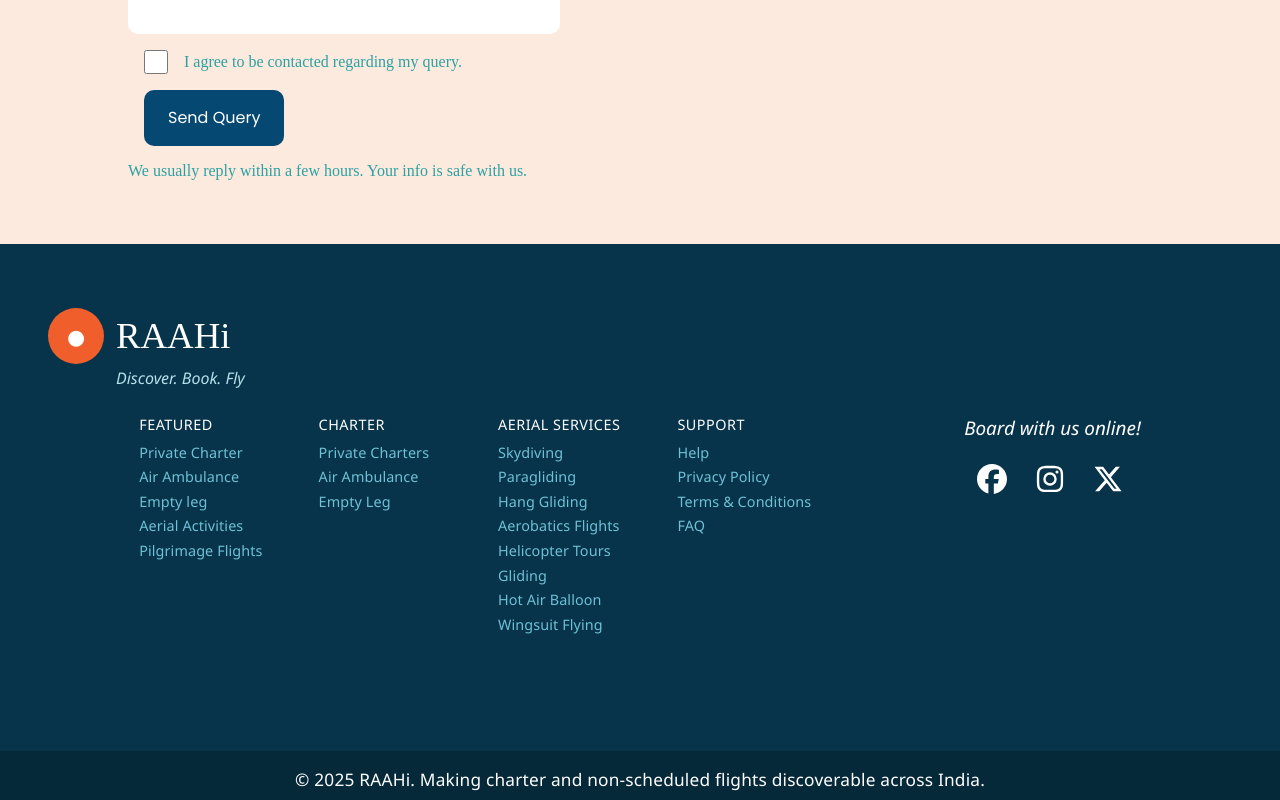
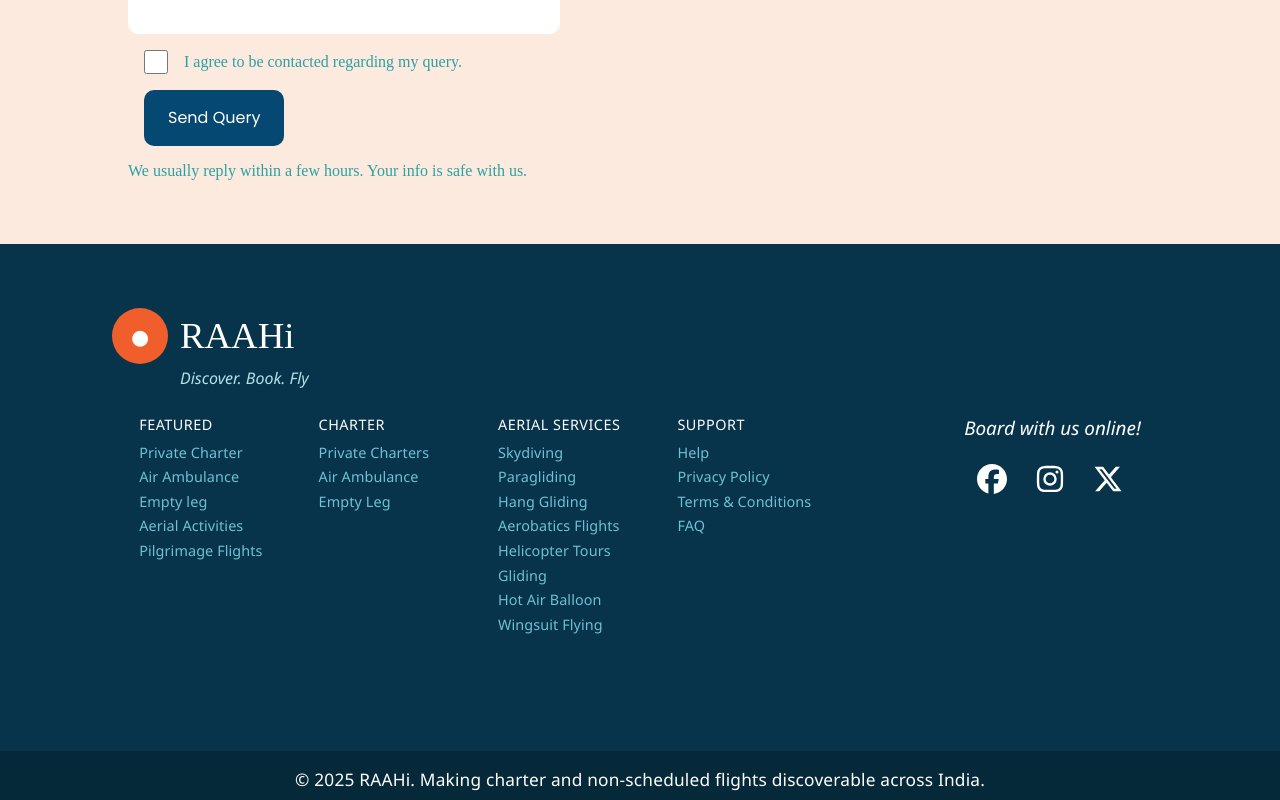
Before and after one commit to keshavMishra004/raahi, a Next.js app: page / in a window 1280 px wide. Shown: the part 5312-6112 px from the top of the page. Built offline with nearby package versions, Linux system fonts and the light colour scheme.

Commit message:
fixed a bit of footer

```diff
--- a/app/css/footer.css
+++ b/app/css/footer.css
@@ -19,6 +19,7 @@ section.footer {
   display: flex;
   flex-direction: column;
   gap: 0;
+  margin-left: 4em;
 }
 .footer-logo {
   display: flex;
```
